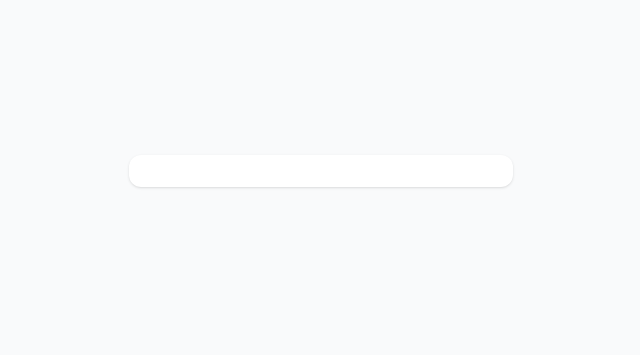
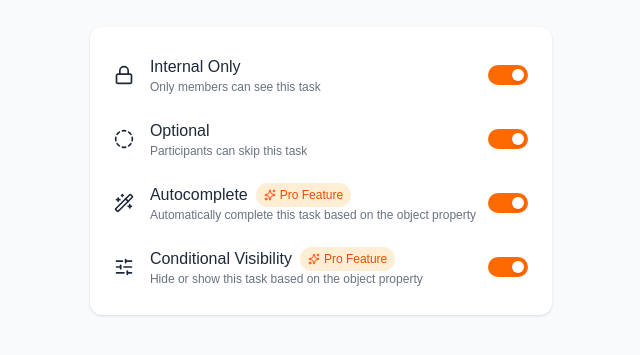
Before and after one commit to mouanvikram/components-challenge, a Next.js app in the folder day-62-to-100/: page / in a window 1280 px wide. Shown: the part 229-584 px from the top of the page, without its empty margins (319-959 px from the left). Built offline with nearby package versions, Linux system fonts and the light colour scheme.

Commit message:
made a settings component

```diff
--- a/day-62-to-100/src/ui/settings.tsx
+++ b/day-62-to-100/src/ui/settings.tsx
@@ -5,37 +5,111 @@ import {
   CircleDashed,
   WandSparkles,
   SlidersHorizontal,
+  Sparkles,
 } from "lucide-react";
+import { motion } from "motion/react";
+import { useState } from "react";
 
 const options = [
   {
     icon: Lock,
-        title: 'Internal Only',
+    title: "Internal Only",
     desc: "Only members can see this task",
   },
   {
     icon: CircleDashed,
-        title: 'Optional',
+    title: "Optional",
     desc: "Participants can skip this task",
   },
 
   {
     icon: WandSparkles,
-        title: 'Autocomplete',
+    title: "Autocomplete",
     desc: "Automatically complete this task based on the object property",
   },
   {
     icon: SlidersHorizontal,
-        title: 'Conditional Visibility',
+    title: "Conditional Visibility",
     desc: "Hide or show this task based on the object property",
   },
+];
 
-]
+type SettingsItemProps = {
+    index: number;
+  option: (typeof options)[0];
+  isActive: boolean;
+  onClick: () => void;
+};
+function ProBadge() {
+  return (
+    <span className="inline-flex items-center gap-1 rounded-full bg-orange-100 px-2 py-1 text-xs font-medium text-orange-600">
+      <Sparkles className="h-3 w-3" />
+      Pro Feature
+    </span>
+  );
+}
+function SettingsItem({ index, option, isActive, onClick }: SettingsItemProps) {
+  return (
+    <div
+      className={`flex items-center py-3 px-2 rounded-lg cursor-pointer transition-colors `}
+      onClick={onClick}
+    >
+      <div className=" rounded-lg mr-4">
+        <option.icon size={20} className="text-gray-800" />
+      </div>
+      <div className="mr-3">
+        <div className="flex gap-2">
+          <h3 className="text-gray-800">{option.title}</h3>
+          {index > 1 && <ProBadge />}
+        </div>
+        <p className="text-xs text-gray-500">{option.desc}</p>
+      </div>
+      <div className="ml-auto">
+        <Toggle />
+      </div>
+    </div>
+  );
+}
+export function Toggle() {
+  const [enabled, setEnabled] = useState(true);
+
+  return (
+    <button
+      onClick={() => setEnabled(!enabled)}
+      className={`relative flex h-5 w-10  items-center rounded-full p-1 transition-colors cursor-pointer ${
+        enabled ? "bg-orange-500" : "bg-neutral-100 border-gray-100"
+      }`}
+    >
+      <motion.div
+        layout
+        transition={{
+          type: "spring",
+          stiffness: 500,
+          damping: 35,
+        }}
+        className="h-3 w-3 rounded-full bg-white shadow-md"
+        style={{
+          marginLeft: enabled ? "auto" : 0,
+        }}
+      />
+    </button>
+  );
+}
 
 export default function Settings() {
+  const [activeOption, setActiveOption] = useState(0);
+
   return (
-        <div className="w-sm bg-white rounded-xl shadow-sm p-4">
-
+    <div className=" max-w-2xl bg-white rounded-xl shadow-sm p-4">
+      {options.map((option, index) => (
+        <SettingsItem
+          key={index}
+          option={option}
+          index = {index}
+          isActive={activeOption === index}
+          onClick={() => setActiveOption(index)}
+        />
+      ))}
     </div>
-    )
+  );
 }
```
Lines whose indentation alone changed are shown as unchanged.
